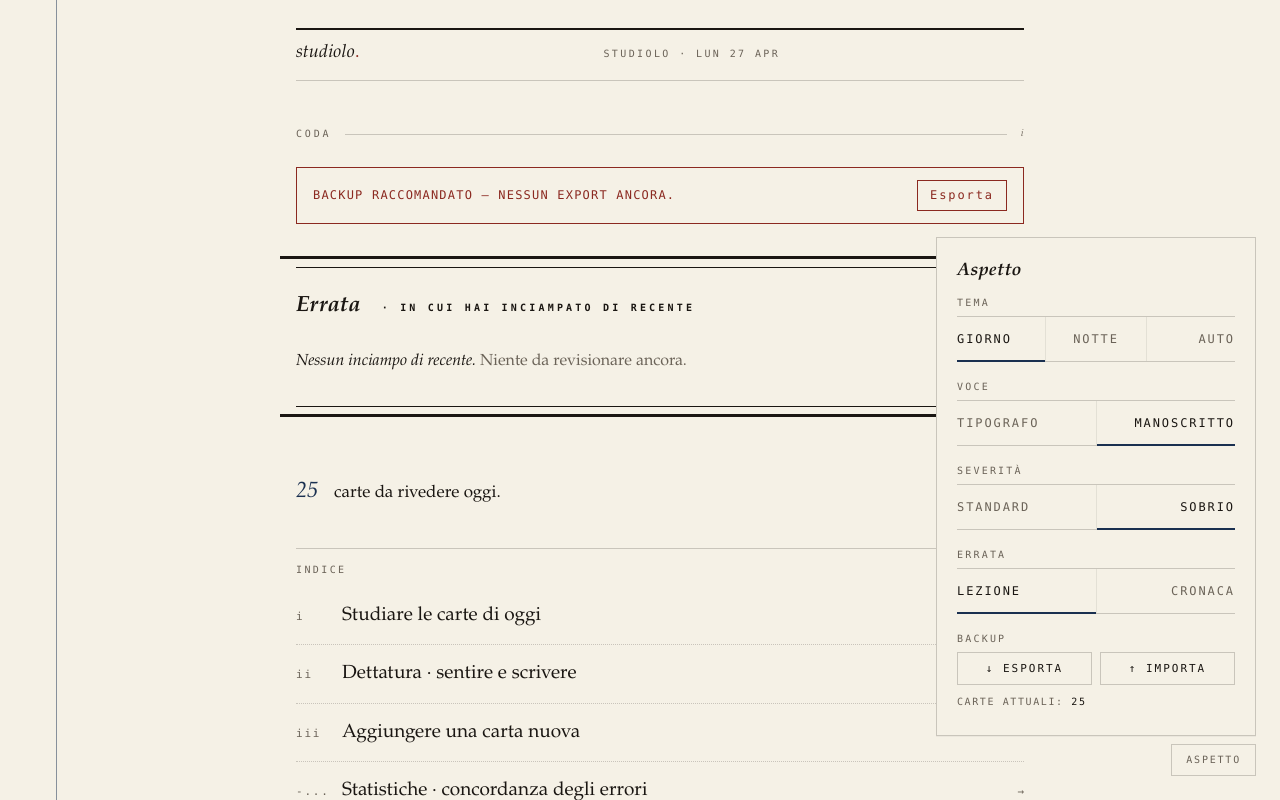
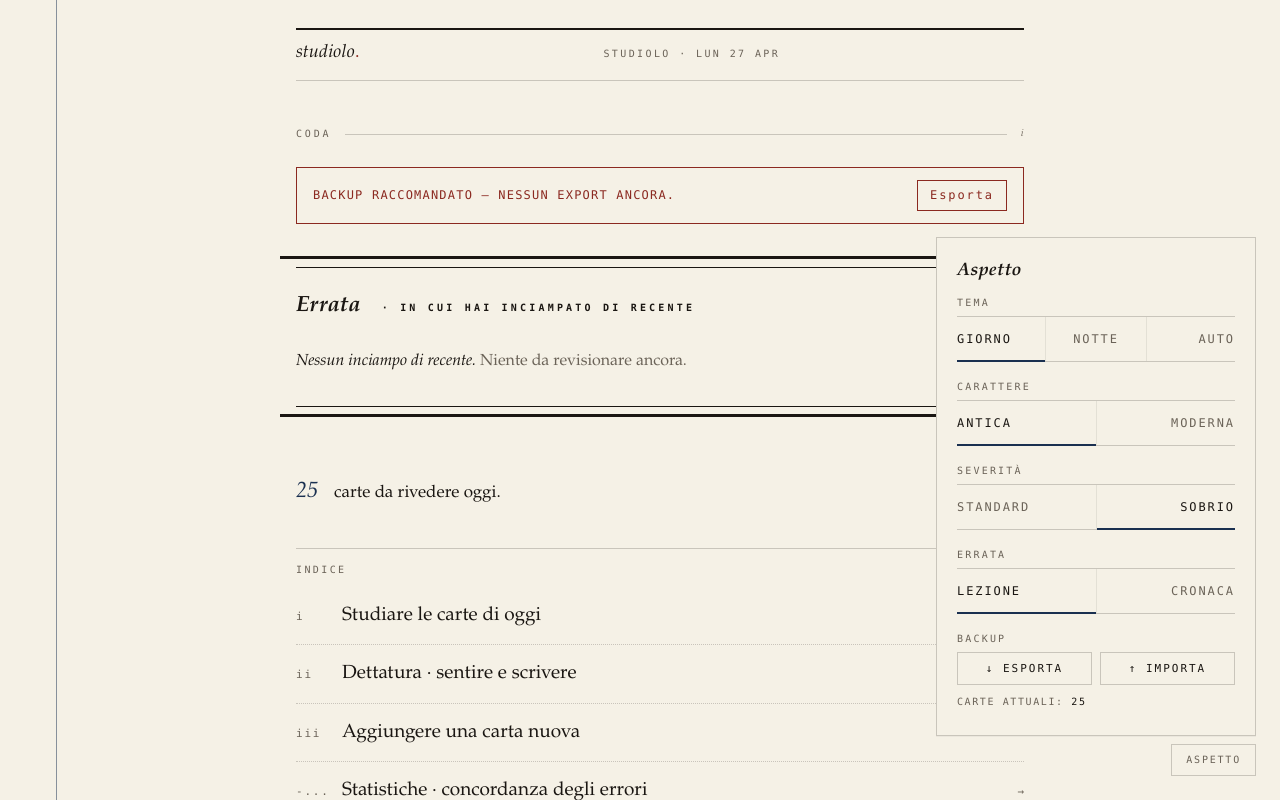
Before and after one commit to ali-zaer-alshohada/studiolo, a Next.js app: page / in a window 1280 px wide. Both pictures are taken after a click on the button "ASPETTO". Shown: the top 800 px of the page. Built offline with nearby package versions, Linux system fonts and the light colour scheme.

Commit message:
feat(m10): carattere axis — antica (Iowan) / moderna (Bodoni); replaces dead voce row

```diff
--- a/app/globals.css
+++ b/app/globals.css
@@ -24,8 +24,15 @@
   --fg:         var(--ink);
   --muted:      var(--soft);
 
-  --serif:      'Iowan Old Style', 'Charter', 'Palatino Linotype', 'Book Antiqua', Palatino, Georgia, 'Times New Roman', serif;
-  --mono:       ui-monospace, 'SF Mono', Menlo, 'Cascadia Mono', Consolas, monospace;
+  /* Carattere axis (M10): two complete serif sets, swapped via --serif. Mono stays shared. */
+  --serif-antica:  'Iowan Old Style', 'Charter', 'Palatino Linotype', 'Book Antiqua', Palatino, Georgia, 'Times New Roman', serif;
+  --serif-moderna: 'Bodoni 72', 'Bodoni Linotype', 'Big Caslon', Cambria, Constantia, Georgia, 'Times New Roman', serif;
+  --serif:         var(--serif-antica);
+  --mono:          ui-monospace, 'SF Mono', Menlo, 'Cascadia Mono', Consolas, monospace;
+}
+
+html[data-carattere="moderna"] {
+  --serif: var(--serif-moderna);
 }
 
 [data-theme="dark"] {
--- a/app/layout.tsx
+++ b/app/layout.tsx
@@ -31,7 +31,7 @@ export default function RootLayout({
     <html
       lang="it"
       data-theme="light"
-      data-voice="manoscritto"
+      data-carattere="antica"
       data-severita="sobrio"
       data-errata="lezione"
     >
--- a/components/shell/ClientShell.tsx
+++ b/components/shell/ClientShell.tsx
@@ -22,7 +22,7 @@ export function ClientShell({ children }: { children: React.ReactNode }) {
   const seedIfEmpty = useDeckStore((s) => s.seedIfEmpty);
 
   const theme = useUIStore((s) => s.theme);
-  const voice = useUIStore((s) => s.voice);
+  const carattere = useUIStore((s) => s.carattere);
   const severita = useUIStore((s) => s.severita);
   const errata = useUIStore((s) => s.errata);
 
@@ -39,10 +39,10 @@ export function ClientShell({ children }: { children: React.ReactNode }) {
     if (!hydrated) return;
     const root = document.documentElement;
     root.dataset.theme = resolveTheme(theme);
-    root.dataset.voice = voice;
+    root.dataset.carattere = carattere;
     root.dataset.severita = severita;
     root.dataset.errata = errata;
-  }, [hydrated, theme, voice, severita, errata]);
+  }, [hydrated, theme, carattere, severita, errata]);
 
   // 3. Auto-mode: re-resolve when the OS preference changes.
   useEffect(() => {
--- a/components/shell/TweaksPanel.tsx
+++ b/components/shell/TweaksPanel.tsx
@@ -1,6 +1,6 @@
 "use client";
 
-import { useUIStore, type Theme, type Voice, type Severita, type ErrataMode } from "@/lib/store/ui";
+import { useUIStore, type Theme, type Carattere, type Severita, type ErrataMode } from "@/lib/store/ui";
 import { useHydrated } from "@/lib/hooks/useHydrated";
 import { ChipRow, Chip } from "@/components/primitives";
 import { BackupGroup } from "./BackupGroup";
@@ -11,9 +11,9 @@ const THEMES: ReadonlyArray<{ v: Theme; label: string }> = [
   { v: "auto", label: "auto" },
 ];
 
-const VOICES: ReadonlyArray<{ v: Voice; label: string }> = [
-  { v: "tipografo", label: "tipografo" },
-  { v: "manoscritto", label: "manoscritto" },
+const CARATTERI: ReadonlyArray<{ v: Carattere; label: string }> = [
+  { v: "antica", label: "antica" },
+  { v: "moderna", label: "moderna" },
 ];
 
 const SEVERITAS: ReadonlyArray<{ v: Severita; label: string }> = [
@@ -37,11 +37,11 @@ export function TweaksPanel() {
   const open = useUIStore((s) => s.tweaksOpen);
   const toggle = useUIStore((s) => s.toggleTweaks);
   const theme = useUIStore((s) => s.theme);
-  const voice = useUIStore((s) => s.voice);
+  const carattere = useUIStore((s) => s.carattere);
   const severita = useUIStore((s) => s.severita);
   const errata = useUIStore((s) => s.errata);
   const setTheme = useUIStore((s) => s.setTheme);
-  const setVoice = useUIStore((s) => s.setVoice);
+  const setCarattere = useUIStore((s) => s.setCarattere);
   const setSeverita = useUIStore((s) => s.setSeverita);
   const setErrata = useUIStore((s) => s.setErrata);
 
@@ -80,13 +80,13 @@ export function TweaksPanel() {
         </section>
 
         <section className="tweak-group">
-          <div className="tweak-label">voce</div>
+          <div className="tweak-label">carattere</div>
           <ChipRow>
-            {VOICES.map((o) => (
+            {CARATTERI.map((o) => (
               <Chip
                 key={o.v}
-                active={hydrated && voice === o.v}
-                onClick={() => setVoice(o.v)}
+                active={hydrated && carattere === o.v}
+                onClick={() => setCarattere(o.v)}
               >
                 {o.label}
               </Chip>
--- a/lib/store/ui.ts
+++ b/lib/store/ui.ts
@@ -4,24 +4,24 @@ import { create } from "zustand";
 import { persist, createJSONStorage } from "zustand/middleware";
 
 /**
- * UI / Tweaks state — never exported via JSON backup. Persisted as `studiolo.ui.v1`.
+ * UI / Tweaks state — never exported via JSON backup. Persisted as `studiolo.ui.v1`
+ * (key kept for migration; version bumped to 2).
  *
- * Defaults match the prototype's TWEAK_DEFAULTS verbatim:
- *   voice: "manoscritto" · severita: "sobrio" · errata: "lezione"
- * (The README claims "tipografo" is the voice default — README is wrong.)
+ * Defaults: theme=giorno · carattere=antica · severita=sobrio · errata=lezione.
  *
- * Theme uses Italian-facing values (`giorno` / `notte` / `auto`) and is
- * translated to `data-theme="light"|"dark"` on apply.
+ * v1 → v2 migration drops the legacy `voice` field (which never had visible effect)
+ * and seeds `carattere: 'antica'`. The carattere axis swaps `--serif` between two
+ * complete font sets (antica = humanist Iowan/Palatino; moderna = Bodoni-style).
  */
 
 export type Theme = "giorno" | "notte" | "auto";
-export type Voice = "tipografo" | "manoscritto";
+export type Carattere = "antica" | "moderna";
 export type Severita = "standard" | "sobrio";
 export type ErrataMode = "lezione" | "cronaca";
 
 export type UIState = {
   theme: Theme;
-  voice: Voice;
+  carattere: Carattere;
   severita: Severita;
   errata: ErrataMode;
   tweaksOpen: boolean;
@@ -31,7 +31,7 @@ export type UIState = {
 
 export type UIActions = {
   setTheme: (t: Theme) => void;
-  setVoice: (v: Voice) => void;
+  setCarattere: (c: Carattere) => void;
   setSeverita: (s: Severita) => void;
   setErrata: (e: ErrataMode) => void;
   setCodaFilter: (f: UIState["codaFilter"]) => void;
@@ -42,7 +42,7 @@ export type UIActions = {
 
 const initialUIState: UIState = {
   theme: "giorno",
-  voice: "manoscritto",
+  carattere: "antica",
   severita: "sobrio",
   errata: "lezione",
   tweaksOpen: false,
@@ -54,7 +54,7 @@ export const useUIStore = create<UIState & UIActions>()(
     (set) => ({
       ...initialUIState,
       setTheme: (theme) => set({ theme }),
-      setVoice: (voice) => set({ voice }),
+      setCarattere: (carattere) => set({ carattere }),
       setSeverita: (severita) => set({ severita }),
       setErrata: (errata) => set({ errata }),
       setCodaFilter: (codaFilter) => set({ codaFilter }),
@@ -64,29 +64,30 @@ export const useUIStore = create<UIState & UIActions>()(
     }),
     {
       name: "studiolo.ui.v1",
-      version: 1,
+      version: 2,
       storage: createJSONStorage(() => localStorage),
+      migrate: (persisted: unknown, fromVersion: number) => {
+        if (fromVersion < 2 && typeof persisted === "object" && persisted !== null) {
+          const p = persisted as Record<string, unknown>;
+          delete p.voice;
+          if (typeof p.carattere !== "string") p.carattere = "antica";
+        }
+        return persisted as UIState & UIActions;
+      },
       partialize: (s) => ({
         theme: s.theme,
-        voice: s.voice,
+        carattere: s.carattere,
         severita: s.severita,
         errata: s.errata,
         codaFilter: s.codaFilter,
-        // tweaksOpen is intentionally NOT persisted — fresh sessions start closed.
       }),
     },
   ),
 );
 
-/**
- * Resolve the user-facing theme to the actual `data-theme` value, accounting
- * for `auto` mode by reading `prefers-color-scheme`.
- *
- * Pure for the non-auto cases; `auto` requires a window — call only client-side.
- */
 export function resolveTheme(theme: Theme): "light" | "dark" {
   if (theme === "giorno") return "light";
   if (theme === "notte") return "dark";
-  if (typeof window === "undefined") return "light"; // SSR fallback
+  if (typeof window === "undefined") return "light";
   return window.matchMedia("(prefers-color-scheme: dark)").matches ? "dark" : "light";
 }
```
Also changed, not shown: components/shell/ThemeToggle.tsx (deleted, +0 -38 lines).
